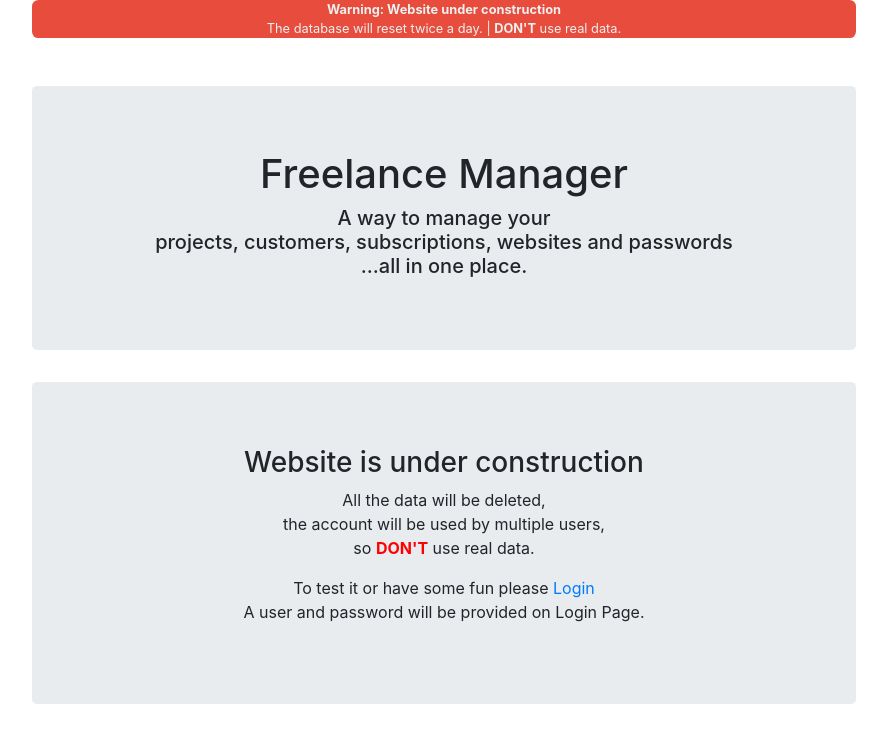
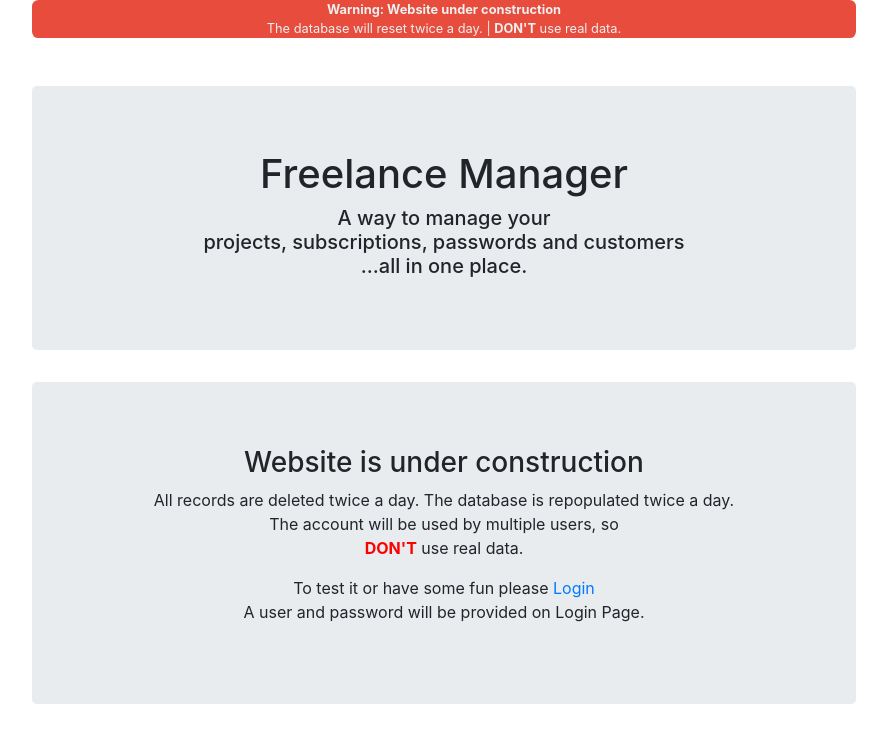
Before and after one commit to ionescuig/freelance-manager, a Django app: page / in a window 1280 px wide. Shown: the top 743 px of the page, without its empty margins (196-1083 px from the left). Run offline with Django 3.2, Linux system fonts and the light colour scheme; some libraries are stand-ins or nearby versions.

Commit message:
change messages on landing page

```diff
--- a/src/templates/landing.html
+++ b/src/templates/landing.html
@@ -11,7 +11,7 @@
             <h1>Freelance Manager</h1>
             <h5>
                 A way to manage your
-                <br>projects, customers, subscriptions, websites and passwords
+                <br>projects, subscriptions, passwords and customers
                 <br>...all in one place.
             </h5>
         </div>
@@ -19,9 +19,9 @@
         <div class="jumbotron">
             <h3>Website is under construction</h3>
             <p>
-                All the data will be deleted,
-                <br>the account will be used by multiple users,
-                <br>so <strong style="color: red">DON'T</strong> use real data.
+                All records are deleted twice a day. The database is repopulated twice a day.
+                <br>The account will be used by multiple users, so
+                <br><strong style="color: red">DON'T</strong> use real data.
             </p>
 
             <p>
```
